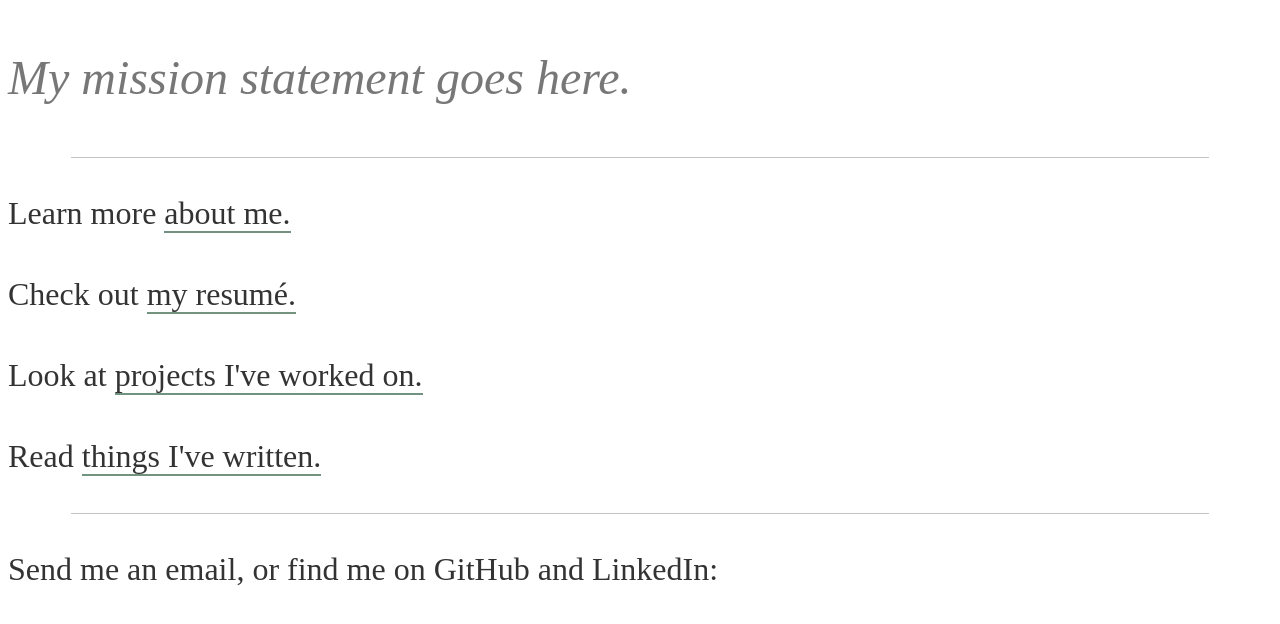
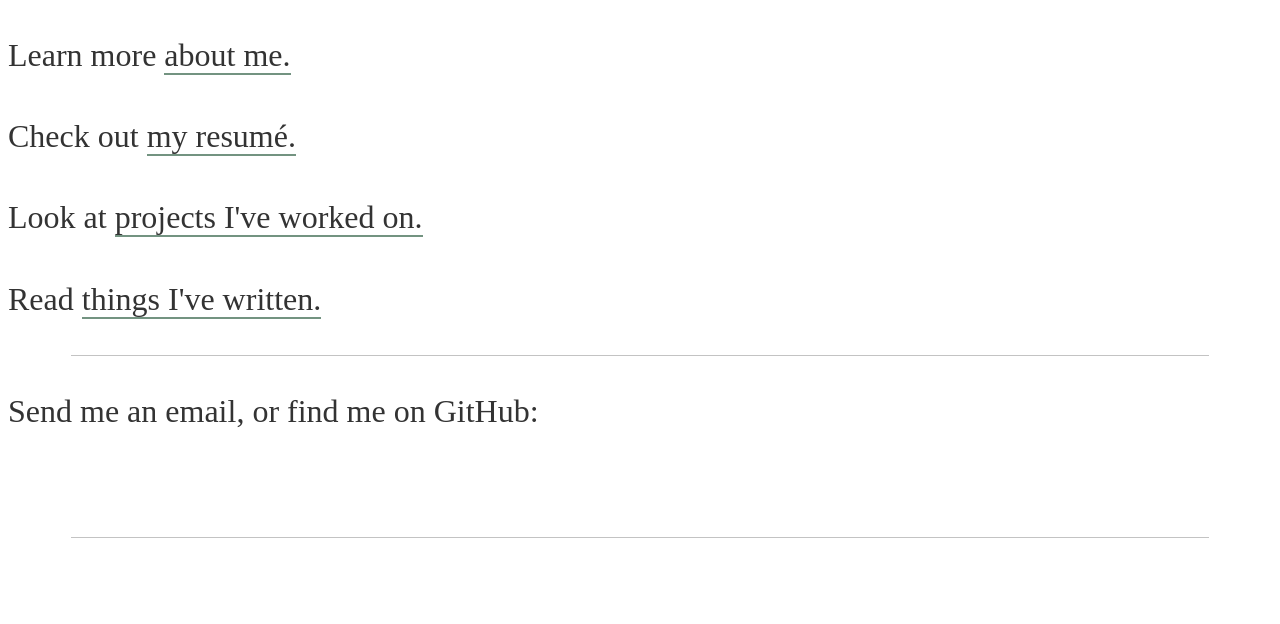
Before and after one commit to reroche/reroche.github.io, a Gatsby site: page / in a window 1280 px wide. Shown: the top 624 px of the page. Built offline with nearby package versions, Linux system fonts and the light colour scheme; Gatsby itself is replaced by a stand-in of ours; some icons are missing.

Commit message:
Made 'temp' changes to website to get it up and running bfore I've finished all the details.

```diff
--- a/src/pages/index.js
+++ b/src/pages/index.js
@@ -58,8 +58,8 @@ const InfoText = styled.p`
 
 const IndexPage = ({ data }) => (
   <div>
-    <MissionText>My mission statement goes here.</MissionText>
-    <Separator />
+    {/*<MissionText>My mission statement goes here.</MissionText>
+    <Separator />*/}
     <InfoText>
       Learn more <Link to="/about">about me.</Link>
     </InfoText>
@@ -73,7 +73,8 @@ const IndexPage = ({ data }) => (
       Read <Link to="/blog">things I've written.</Link>
     </InfoText>
     <Separator />
-    <InfoText>Send me an email, or find me on GitHub and LinkedIn:</InfoText>
+    {/*<InfoText>Send me an email, or find me on GitHub and LinkedIn:</InfoText>*/}
+    <InfoText>Send me an email, or find me on GitHub:</InfoText>
     <IconWrapper>
       <a href="https://github.com/reroche/">
         <EntypoGithubWithCircle
@@ -84,7 +85,7 @@ const IndexPage = ({ data }) => (
           }}
         />
       </a>
-      <a href="https://linkedin.com/">
+      {/*<a href="https://linkedin.com/">
         <EntypoLinkedinWithCircle
           style={{
             fill: '#497FA4',
@@ -92,7 +93,7 @@ const IndexPage = ({ data }) => (
             height: '4em',
           }}
         />
-      </a>
+      </a>*/}
       <a href="mailto:rers97@gmail.com">
         <EntypoMailWithCircle
           style={{
```
Also changed, not shown: src/components/Header/index.js (+3 -8 lines), src/pages/blog.js (+5 -2 lines).
